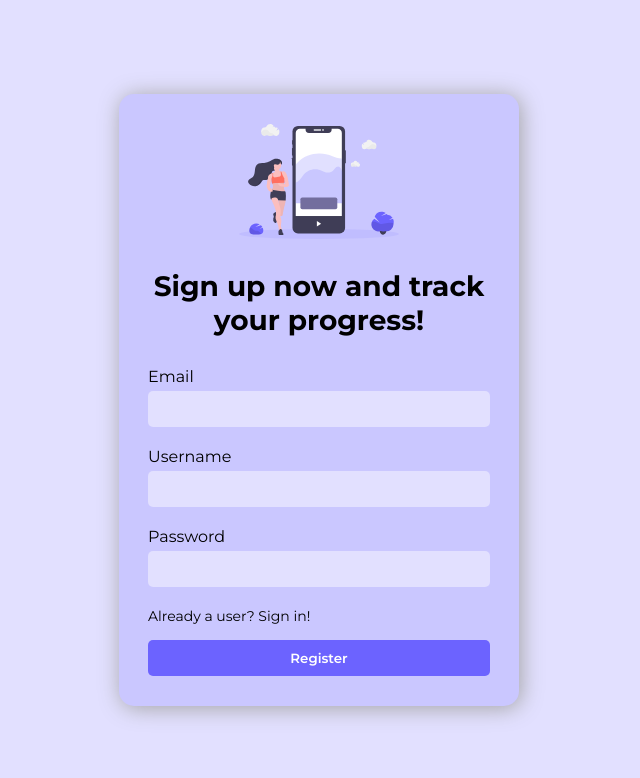
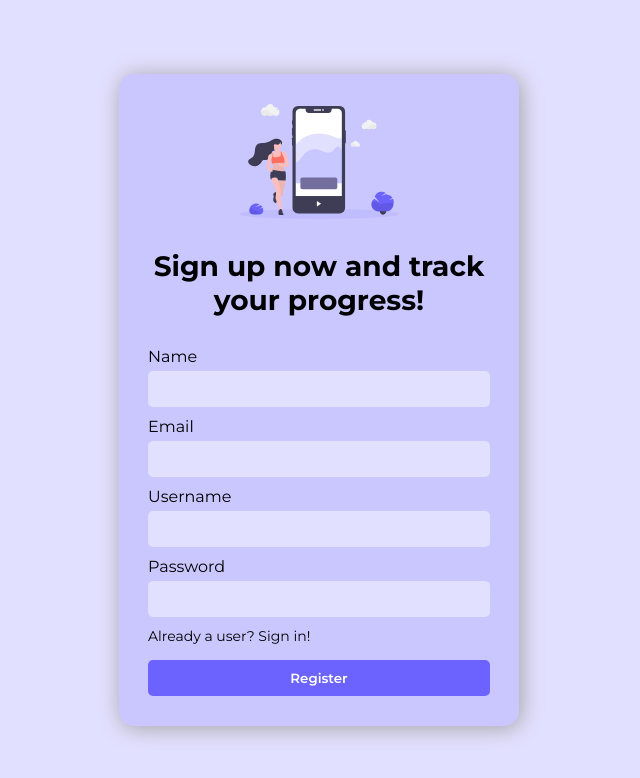
Before and after one commit to JKukielski/fitness-tracking-app, a React (Vite) app in the folder frontend/: page /register in a window 1280 px wide. Shown: the top 778 px of the page, without its empty margins (321-961 px from the left). Built offline with nearby package versions, Linux system fonts and the light colour scheme.

Commit message:
Implemented changes for user page

```diff
--- a/frontend/src/App.jsx
+++ b/frontend/src/App.jsx
@@ -3,6 +3,7 @@ import Login from './pages/Login';
 import Register from './pages/Register';
 import { BrowserRouter, Routes, Route, Navigate } from 'react-router-dom';
 import { useSelector } from 'react-redux';
+import UserPage from './pages/UserPage';
 
 const App = () => {
   const user = useSelector((state) => state.user.user);
@@ -14,6 +15,7 @@ const App = () => {
             path="/"
             element={user ? <HomePage /> : <Navigate to="/login" />}
           />
+          <Route path="/user" element={user && <UserPage />} />
           <Route path="/login" element={<Login />} />
           <Route path="/register" element={<Register />} />
         </Routes>
--- a/frontend/src/components/Navbar.jsx
+++ b/frontend/src/components/Navbar.jsx
@@ -36,7 +36,7 @@ const Navbar = () => {
         <FaUserAlt className="small-device-user" />
         {userIconOpen && (
           <div className="options-container">
-            <Link className="options-link-user" to="/">
+            <Link className="options-link-user" to="/user">
               USER PROFILE
             </Link>
             <div className="options-split"></div>
--- a/frontend/src/pages/Login.jsx
+++ b/frontend/src/pages/Login.jsx
@@ -47,6 +47,7 @@ const Login = () => {
 
         navigate('/');
       }
+      console.log(response.data);
     } catch (err) {
       if (err.response) {
         console.error('Login failed with status:', err.response.status);
@@ -80,8 +81,10 @@ const Login = () => {
             onChange={(e) => setEmail(e.target.value)}
           />
         </label>
-        <p className="form-error">{errors.email}</p>
-        <p className="form-error">{initialErrors.email}</p>
+        {errors.email && <p className="form-error">{errors.email}</p>}
+        {initialErrors.email && (
+          <p className="form-error">{initialErrors.email}</p>
+        )}
         <label htmlFor="password" className="form-label">
           Password
           <input
@@ -93,7 +96,7 @@ const Login = () => {
             onChange={(e) => setPassword(e.target.value)}
           />
         </label>
-        <p className="form-error">{errors.password}</p>
+        {errors.email && <p className="form-error">{errors.email}</p>}
 
         <p className="form-redirect">
           Don't have an account yet? <Link to="/register">Sign up</Link>!
--- a/frontend/src/pages/Register.jsx
+++ b/frontend/src/pages/Register.jsx
@@ -6,6 +6,7 @@ import images from '../constants/images';
 
 const Register = () => {
   const [email, setEmail] = useState('');
+  const [name, setName] = useState('');
   const [username, setUsername] = useState('');
   const [password, setPassword] = useState('');
   const [errors, setErrors] = useState({
@@ -29,6 +30,10 @@ const Register = () => {
       initialErrors.username = 'Username must be at least 5 characters long';
     }
 
+    if (name.length < 2) {
+      initialErrors.name = 'Name must be at least 2 characters long';
+    }
+
     if (email.length === 0 || !emailRegex.test(email)) {
       initialErrors.email = 'Please enter a valid email address';
     }
@@ -43,6 +48,7 @@ const Register = () => {
         'http://localhost:3001/api/auth/register',
         {
           email,
+          name,
           username,
           password,
         }
@@ -73,6 +79,20 @@ const Register = () => {
       <form onSubmit={handleSubmit} className="form">
         <img src={images.loginRegister} alt="" className="form-image" />
         <p className="form-welcome">Sign up now and track your progress!</p>
+        <label htmlFor="name" className="form-label">
+          Name
+          <input
+            className="form-input"
+            type="text"
+            id="name"
+            name="name"
+            value={name}
+            onChange={(e) => setName(e.target.value)}
+          />
+        </label>
+        {initialErrors.name && (
+          <p className="form-error">{initialErrors.name}</p>
+        )}
         <label htmlFor="email" className="form-label">
           Email
           <input
@@ -84,8 +104,10 @@ const Register = () => {
             onChange={(e) => setEmail(e.target.value)}
           />
         </label>
-        <p className="form-error">{errors.email}</p>
-        <p className="form-error">{initialErrors.email}</p>
+        {errors.email && <p className="form-error">{errors.email}</p>}
+        {initialErrors.email && (
+          <p className="form-error">{initialErrors.email}</p>
+        )}
         <label htmlFor="username" className="form-label">
           Username
           <input
@@ -97,8 +119,10 @@ const Register = () => {
             onChange={(e) => setUsername(e.target.value)}
           />
         </label>
-        <p className="form-error">{errors.username}</p>
-        <p className="form-error">{initialErrors.username}</p>
+        {errors.username && <p className="form-error">{errors.username}</p>}
+        {initialErrors.username && (
+          <p className="form-error">{initialErrors.username}</p>
+        )}
         <label htmlFor="password" className="form-label">
           Password
           <input
@@ -110,8 +134,10 @@ const Register = () => {
             onChange={(e) => setPassword(e.target.value)}
           />
         </label>
-        <p className="form-error">{errors.password}</p>
-        <p className="form-error">{initialErrors.password}</p>
+        {errors.password && <p className="form-error">{errors.password}</p>}
+        {initialErrors.password && (
+          <p className="form-error">{initialErrors.password}</p>
+        )}
 
         <p className="form-redirect">
           Already a user? <Link to="/login">Sign in</Link>!
--- /dev/null
+++ b/frontend/src/pages/UserPage.jsx
@@ -0,0 +1,8 @@
+import { useSelector } from 'react-redux';
+
+const UserPage = () => {
+  const { user } = useSelector((state) => state.user.user);
+  return <div>{user.name}</div>;
+};
+
+export default UserPage;
--- a/frontend/src/styles/LoginRegister.css
+++ b/frontend/src/styles/LoginRegister.css
@@ -45,6 +45,7 @@
 
 .form-input {
     margin-top: 5px;
+    margin-bottom: 10px;
     padding: 10px;
     border-radius: 5px;
 
--- a/frontend/src/styles/Navbar.css
+++ b/frontend/src/styles/Navbar.css
@@ -58,6 +58,10 @@
     margin: 8px 0;
 }
 
+.options-split {
+
+}
+
 @media screen and (max-width: 786px) {
 
     .navbar-container {
```
Also changed, not shown: 2 other files (tests, documents, lock files or other folders).
